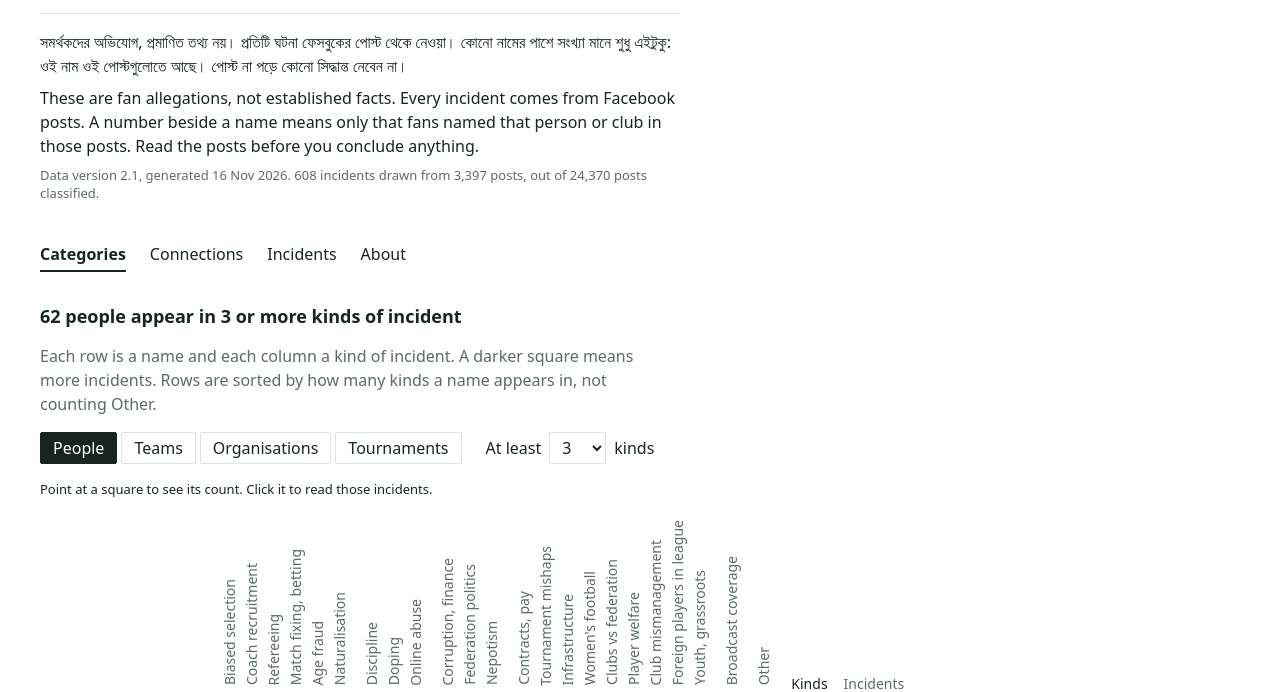
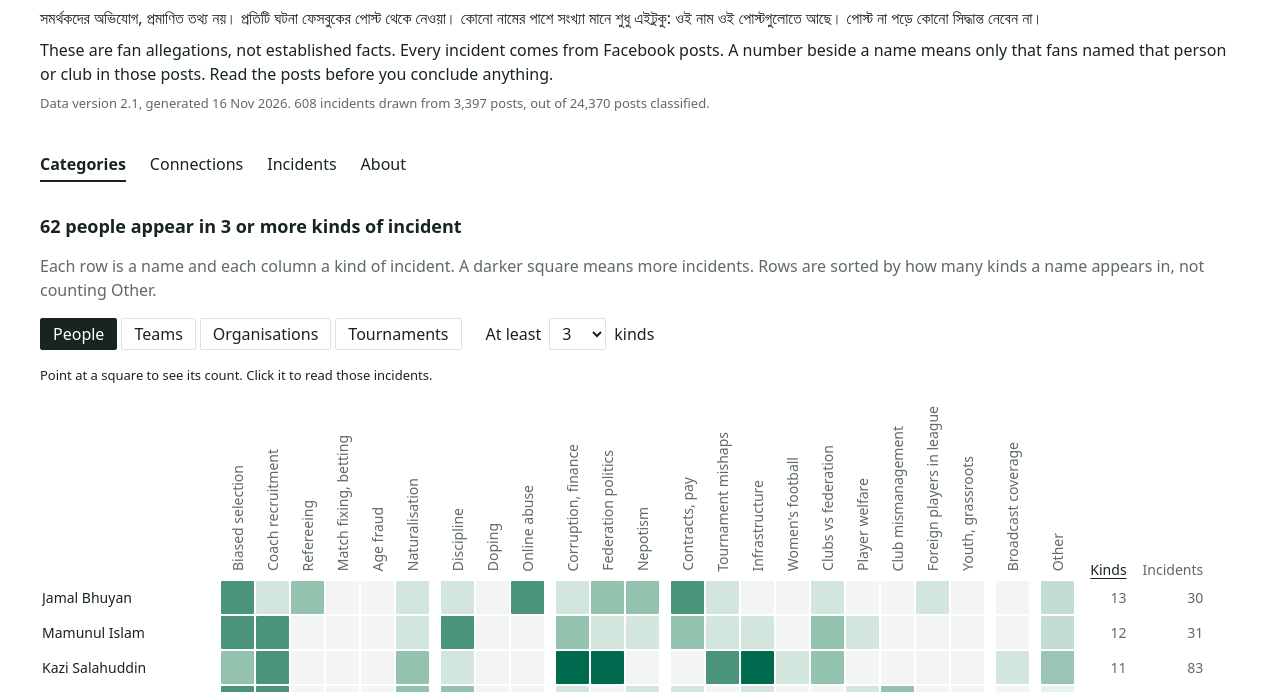
Before and after one commit to aayandeb/bangladesh-football-archive, a plain HTML site: page web/index.html in a window 1280 px wide. Shown: the part 153-845 px from the top of the page. Drawn offline with Linux system fonts and the light colour scheme; a web font is replaced by a local one.

Commit message:
Use the full page width instead of leaving an empty right margin.
The header, disclaimer, About text, and incident list run across the page, and the category squares grow so the grid reaches the right edge.

```diff
--- a/web/app.js
+++ b/web/app.js
@@ -135,6 +135,22 @@
       [["s1", "1 incident"], ["s2", "2–3"], ["s3", "4–7"], ["s4", "8 or more"]]
         .map(([s, t]) => `<span><span class="swatch cell ${s}" aria-hidden="true"></span>${t}</span>`)
         .join("") + `<span>Other is shown lighter because it holds incidents that fit no kind.</span>`;
+    fitMatrix();
+  }
+
+  // Grows the squares so the grid reaches the right edge. Below 20px the
+  // matrix scrolls sideways instead.
+  function fitMatrix() {
+    const scroll = $(".matrix-scroll");
+    const head = $("#matrix thead tr");
+    if (!scroll || !head || !head.children.length || scroll.clientWidth === 0) return;
+    const fixed = head.querySelector(".name").offsetWidth
+      + [...head.querySelectorAll(".num")].reduce((sum, el) => sum + el.offsetWidth, 0);
+    const cols = head.children.length - 1 - head.querySelectorAll(".num").length;
+    if (cols < 1) return;
+    const gaps = head.children.length * 2 + head.querySelectorAll(".group-start").length * 10 + 16;
+    const size = Math.max(20, Math.floor((scroll.clientWidth - fixed - gaps) / cols));
+    document.documentElement.style.setProperty("--cell", `${size}px`);
   }
 
   function matrixHover(target) {
@@ -167,6 +183,7 @@
     const sel = $("#min-kinds");
     for (let k = 1; k <= 10; k++) sel.add(new Option(String(k), String(k), false, k === state.minKinds));
     sel.addEventListener("change", () => { state.minKinds = +sel.value; renderMatrix(); });
+    new ResizeObserver(() => fitMatrix()).observe($(".matrix-scroll"));
   }
 
   // Shared incident rendering
--- a/web/style.css
+++ b/web/style.css
@@ -45,7 +45,6 @@ button, select, input { font: inherit; color: inherit; }
 
 .quiet { color: var(--quiet); }
 .small { font-size: 13px; line-height: 18px; }
-.prose { max-width: 38rem; }
 
 .layout {
   display: grid;
@@ -60,7 +59,7 @@ main {
   min-width: 0;
 }
 
-.intro { max-width: 40rem; display: grid; gap: 8px; }
+.intro { display: grid; gap: 8px; }
 .intro-row { display: flex; flex-wrap: wrap; align-items: flex-start; justify-content: space-between; gap: 12px 24px; }
 .intro h1 { margin-bottom: 8px; }
 
@@ -72,7 +71,6 @@ main {
   border-top: 1px solid var(--line);
 }
 
-.about { max-width: 38rem; }
 .about .prose { display: grid; gap: 16px; }
 .about p { line-height: 28px; }
 .about h2:not(:first-child) { margin-top: 16px; }
@@ -201,8 +199,10 @@ input[type="search"] { width: 12rem; }
 .matrix thead th {
   vertical-align: bottom;
   font-weight: 500;
-  text-align: left;
+  text-align: center;
 }
+
+.matrix thead th.name { text-align: left; }
 
 .matrix .col {
   writing-mode: vertical-rl;
@@ -282,7 +282,7 @@ input[type="search"] { width: 12rem; }
   display: block;
   width: var(--cell);
   height: var(--cell);
-  background: radial-gradient(circle, var(--line) 1.5px, transparent 2px);
+  background: #f2f5f4;
 }
 
 .matrix .other-col .cell, .matrix .other-col .dot { opacity: 0.55; }
@@ -307,7 +307,7 @@ input[type="search"] { width: 12rem; }
 
 /* Incidents */
 
-.incidents { display: grid; gap: 24px; max-width: 40rem; }
+.incidents { display: grid; gap: 24px; }
 
 .incident { display: grid; gap: 4px; }
 .incident h3 { font-size: 16px; line-height: 24px; font-weight: 600; }
```
Also changed, not shown: 1 other file.
